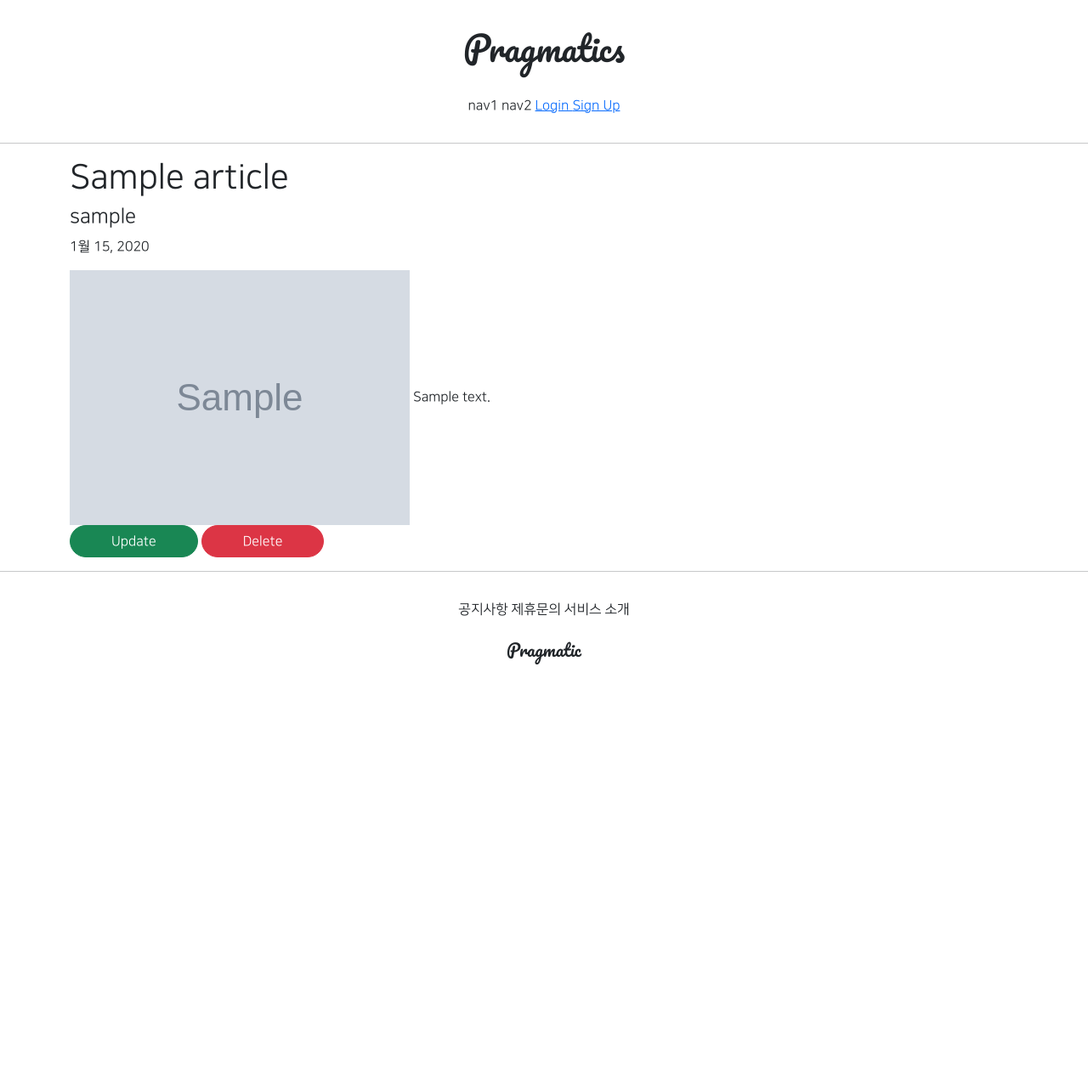
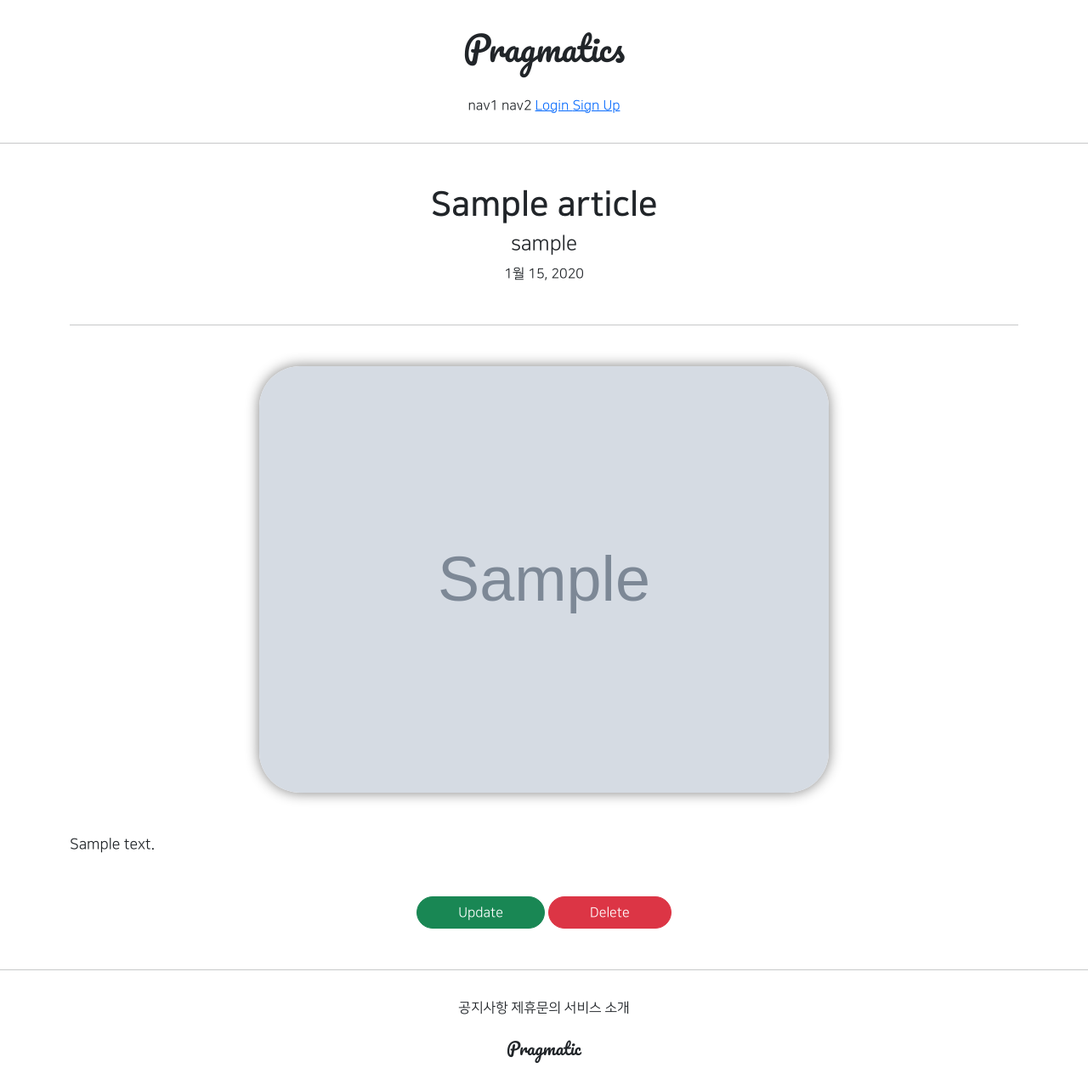
Before and after one commit to purin715/DjangoProject, a Django app: page /articles/detail/1 in a window 1280 px wide. Shown: the whole page at 85% size. Before the commit the page ends 782 px from the top, so only its background shows below. Run offline with Django 3.2, Linux system fonts and the light colour scheme; tables that the repository leaves empty hold one stand-in row (values such as "Sample post"); grey boxes marked "Sample" are stand-in pictures; parts of the project's set-up code (start-up, migrations or seed data) failed here and were passed over; some libraries are stand-ins or nearby versions.

Commit message:
8/5 2ban class commit 2

```diff
--- a/articleapp/templates/articleapp/detail.html
+++ b/articleapp/templates/articleapp/detail.html
@@ -3,17 +3,24 @@
 {% block content %}
 
 
-    <div class="container">
-        <div>
+    <div class="container text-center">
+        <div class = "my-5">
             {# 게시글 제목, 글쓴이, 작성일자 #}
-            <h1>{{ target_article.title }}</h1>
+            <h1 class="NNS_B">{{ target_article.title }}</h1>
             <h4>{{ target_article.writer.profile.nickname }}</h4>
             <p>{{ target_article.created_at }}</p>
         </div>
-        <div>
+
+        <hr>
+
+        <div class="my-5">
             {# 게시글 내용, 게시글 대표 이미지 #}
-            <img src="{{ target_article.image.url }}" alt="">
-            {{ target_article.content }}
+            <img src="{{ target_article.image.url }}"
+                 class="article_image"
+                 alt="">
+            <div class="article_content my-5">
+                {{ target_article.content }}
+            </div>
             <div>
                 <a href="{% url 'articleapp:update' pk=target_article.pk %}"
                 CLASS="btn btn-success rounded-pill px-5">
--- a/static/base.css
+++ b/static/base.css
@@ -43,3 +43,14 @@
 .round_button:hover {
     color: dimgray;
 }
+
+.article_image {
+    width: 60%;
+    border-radius: 3rem;
+    box-shadow: 0 0 1rem gray;
+}
+
+.article_content {
+    text-align: left;
+    font-size: 1.1rem;
+}
```
